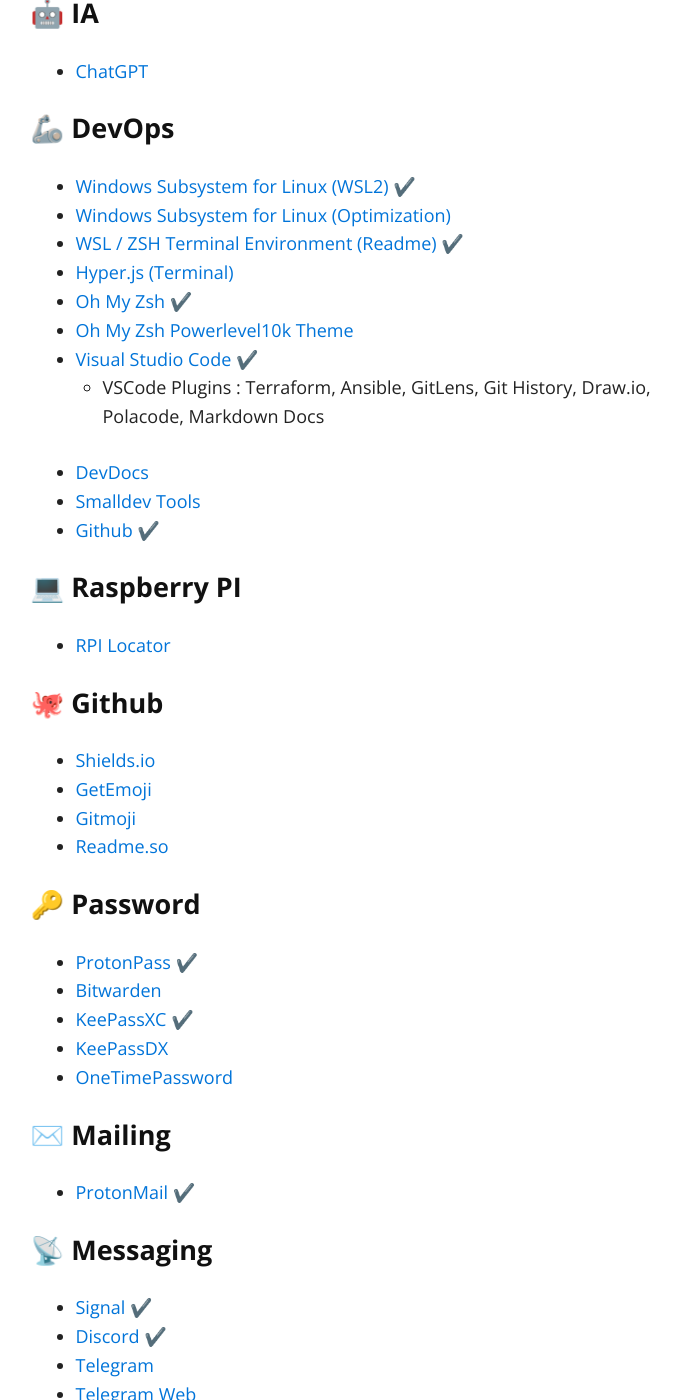
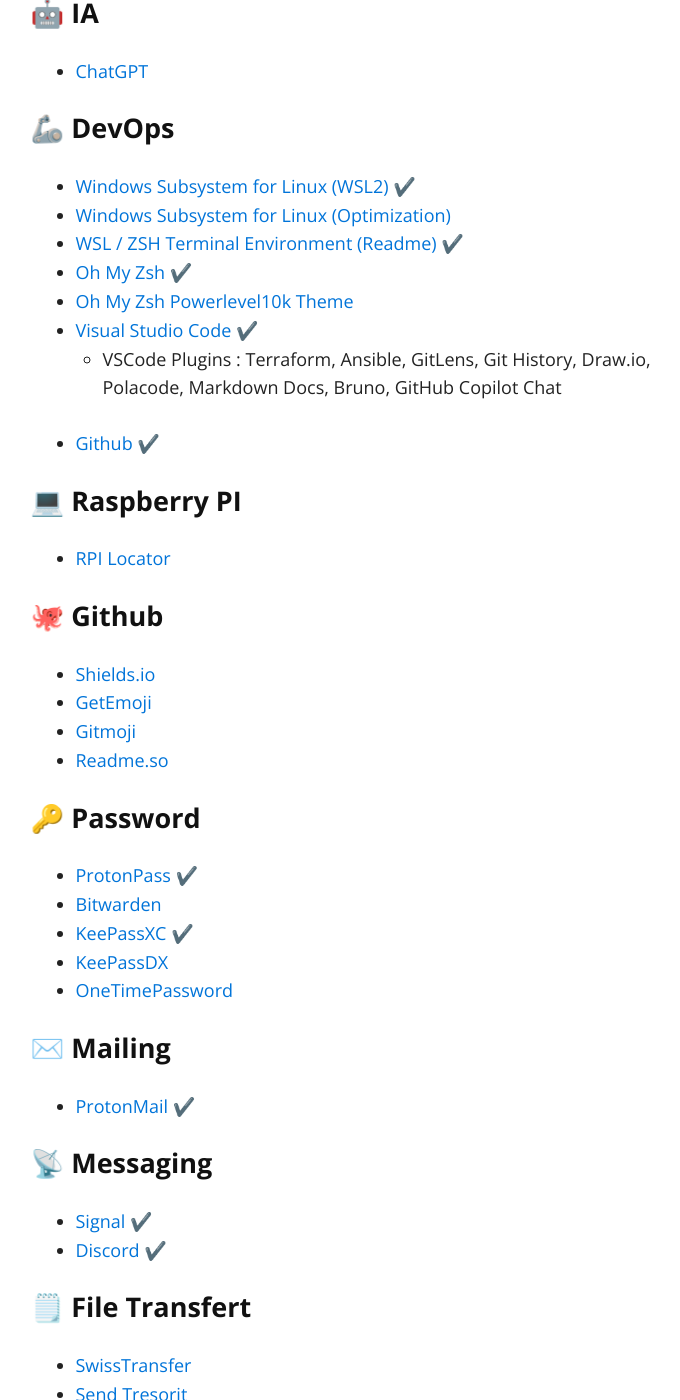
Before and after one commit to jcabeza/Awesome-Links, a Jekyll site: the page built from index.md, in a window 1280 px wide and 1400 px high, scrolled down 1367 px. Shown: the whole window, without its empty margins (279-959 px from the left). Built offline with Jekyll 4.4.1, drawn with Linux system fonts in a browser that asks for light colours; nearby versions of some CDN libraries; some of the changed text lies outside the part shown.

Commit message:
Refactor links in index.md for consistency
Updated links for various resources to remove trailing slashes and ensure consistency. Added new entries and removed outdated ones.

```diff
--- a/index.md
+++ b/index.md
@@ -13,47 +13,44 @@ layout: default
 
 #### 🌍 Search
 
-- [Startpage](https://www.startpage.com/)
-- [DarkSearch](https://darksearch.io/)
+- [Startpage](https://www.startpage.com)
+- [DarkSearch](https://darksearch.io)
 
 #### 🧩 Addons
 
-- [uBlock Origin](https://addons.mozilla.org/fr/firefox/addon/ublock-origin/) ✔️
-- [Privacy Badger](https://addons.mozilla.org/fr/firefox/addon/privacy-badger17/) ✔️
+- [uBlock Origin](https://addons.mozilla.org/fr/firefox/addon/ublock-origin) ✔️
+- [Privacy Badger](https://addons.mozilla.org/fr/firefox/addon/privacy-badger17) ✔️
 - [HTTPS Everywhere](https://addons.mozilla.org/fr/firefox/addon/https-everywhere) ✔️
 - [Redirector](https://addons.mozilla.org/fr/firefox/addon/redirector) ✔️
-- [Privacy Redirect](https://addons.mozilla.org/fr/firefox/addon/privacy-redirect/) ✔️
+- [Privacy Redirect](https://addons.mozilla.org/fr/firefox/addon/privacy-redirect) ✔️
 
 #### 💻 Linux
 
-- [Crontab Guru](https://crontab.guru/)
-- [Rocky Linux](https://docs.rockylinux.org/books/)
+- [Crontab Guru](https://crontab.guru)
+- [Rocky Linux](https://docs.rockylinux.org/books)
 
 #### 💻 Windows
 
 - [PowerToys](https://github.com/microsoft/PowerToys/releases) ✔️
-- [XMeters](https://entropy6.com/xmeters/)
-- [Chocolatey](https://chocolatey.org/)
+- [XMeters](https://entropy6.com/xmeters)
+- [Chocolatey](https://chocolatey.org)
 - [Rain Wallpaper](http://rainysoft.cc/rainwallpaper.html)
-- [Lightkey (AI-powered Text Predictions)](https://www.lightkey.io/)
+- [Lightkey (AI-powered Text Predictions)](https://www.lightkey.io)
 
 #### 🤖 IA
 
-- [ChatGPT](https://chatgpt.com/)
+- [ChatGPT](https://chatgpt.com)
 
 #### 🦾 DevOps
 
 - [Windows Subsystem for Linux (WSL2)](https://docs.microsoft.com/fr-fr/windows/wsl/install-win10) ✔️
 - [Windows Subsystem for Linux (Optimization)](https://medium.com/@leandrocrs/speeding-up-wsl-i-o-up-than-5x-fast-saving-a-lot-of-battery-life-cpu-usage-c3537dd03c74)
 - [WSL / ZSH Terminal Environment (Readme)](https://fcbrossard.net/blog/wsl-ubuntu-zsh-hyper-terminal) ✔️
-- [Hyper.js (Terminal)](https://hyper.is/)
 - [Oh My Zsh](https://ohmyz.sh/) ✔️
 - [Oh My Zsh Powerlevel10k Theme](https://github.com/romkatv/powerlevel10k)
-- [Visual Studio Code](https://code.visualstudio.com/) ✔️
-  - VSCode Plugins : Terraform, Ansible, GitLens, Git History, Draw.io, Polacode, Markdown Docs
-- [DevDocs](https://devdocs.io/)
-- [Smalldev Tools](https://smalldev.tools/)
-- [Github](https://github.com/) ✔️
+- [Visual Studio Code](https://code.visualstudio.com) ✔️
+  - VSCode Plugins : Terraform, Ansible, GitLens, Git History, Draw.io, Polacode, Markdown Docs, Bruno, GitHub Copilot Chat
+- [Github](https://github.com) ✔️
 
 #### 💻 Raspberry PI
 
@@ -61,9 +58,9 @@ layout: default
 
 #### 🐙 Github
 
-- [Shields.io](https://shields.io/)
-- [GetEmoji](https://getemoji.com/)
-- [Gitmoji](https://gitmoji.dev/)
+- [Shields.io](https://shields.io)
+- [GetEmoji](https://getemoji.com)
+- [Gitmoji](https://gitmoji.dev)
 - [Readme.so](https://readme.so/fr)
 
 #### 🔑 Password
@@ -82,132 +79,119 @@ layout: default
 
 - [Signal](https://www.signal.org) ✔️
 - [Discord](https://discord.com/download) ✔️
-- [Telegram](https://telegram.org)
-- [Telegram Web](https://web.telegram.im/)
-
-
-#### 📄 File Management
-
-- [Nextcloud](https://nextcloud.com/)
-- [Filegator](https://filegator.io/)
 
 #### 🗒️ File Transfert
 
 - [SwissTransfer](https://www.swisstransfer.com/fr)
-- [Send Tresorit](https://send.tresorit.com/)
+- [Send Tresorit](https://send.tresorit.com)
 - [Onion Share](https://onionshare.org)
 - [SecureDrop](https://securedrop.org)
 
 #### 📄 File Restore
 
-- [Recuva](http://www.recuva.fr/)
-
-#### 📄 File Search
-
-- N.A
+- [Recuva](http://www.recuva.fr)
 
 #### 📄 File Duplicate
 
-- [dupeGuru](https://dupeguru.voltaicideas.net/)
-- [Czkawka for Linux](https://qarmin.github.io/czkawka/)
+- [dupeGuru](https://dupeguru.voltaicideas.net)
+- [Czkawka for Linux](https://qarmin.github.io/czkawka)
 
 #### 📑 PDF Tools
 
-- [I Love PDF](https://www.ilovepdf.com/)
+- [I Love PDF](https://www.ilovepdf.com)
 - [AvePDF](https://avepdf.com/fr)
 
 #### 📖 RSS Readers
 
-- [Feedly](https://feedly.com/)
+- [Feedly](https://feedly.com)
 
 #### 📂 Directory Reader / Framework
 
 - [DirectoryLister](https://github.com/DirectoryLister/DirectoryLister.git)
 - [Reveal.js](https://lab.hakim.se/reveal-js-leap/#/)
-- [Reveal.js](https://revealjs.com/)
-- [Apaxy](https://oupala.github.io/apaxy/)
+- [Reveal.js](https://revealjs.com)
+- [Apaxy](https://oupala.github.io/apaxy)
 - [Naked Pages](https://github.com/krisanalfa/naked-pages)
 
 #### 📝 Wiki
 
-- [Wiki.js](https://wiki.js.org/)
-- [BookStack](https://www.bookstackapp.com/)
+- [Wiki.js](https://wiki.js.org)
+- [BookStack](https://www.bookstackapp.com)
 
 #### 📥 Torrent
 
-- [WebTorrent](https://webtorrent.io/)
+- [WebTorrent](https://webtorrent.io)
 
 #### 📢 Spell Checker
 
-- [Antidote](https://www.antidote.info/fr/antidote-10)
-- [LanguageTool](https://languagetool.org/fr/)
+- [LanguageTool](https://languagetool.org/fr)
 
 #### 📸 Photo
 
-- [RawTherapee](https://rawtherapee.com/)
-- [Darktable](https://darktable.fr/)
+- [RawTherapee](https://rawtherapee.com)
+- [Darktable](https://darktable.fr)
 - [Sony Remote Camera Tool](https://support.d-imaging.sony.co.jp/app/remotecameratool/en/)
-- [colourise](https://colourise.sg/)
-- [Pixls](https://pixls.us/)
-- [Free Profile Picture Maker ](https://pfpmaker.com/)
+- [colourise](https://colourise.sg)
+- [Pixls](https://pixls.us)
+- [Free Profile Picture Maker ](https://pfpmaker.com)
 
 #### 📷 Photoshop / Icons Library / Guide line
 
-- [Guide Line Colour](http://guidelinecolour.com/?p=tools/guidelinecolours/)
+- [Guide Line Colour](http://guidelinecolour.com/?p=tools/guidelinecolours)
 - [Live Weave](https://liveweave.com/colors/index.html)
-- [Web Colour Data](http://webcolourdata.com/)
-- [Flaticon](https://www.flaticon.com/)
-- [Iconsvg](https://iconsvg.xyz/)
+- [Web Colour Data](http://webcolourdata.com)
+- [Flaticon](https://www.flaticon.com)
+- [Iconsvg](https://iconsvg.xyz)
 - [Icones8](https://icones8.fr/icons)
-- [Instant Logo Search](http://instantlogosearch.com/)
-- [Freepik](https://www.freepik.com/)
-- [Photopea](https://www.photopea.com/)
-- [Pixlr](https://pixlr.com/fr/)
-- [Krita](https://krita.org/en/download/krita-desktop/)
-- [PSD Reader](https://maxogden.github.io/psd.js/)
-- [Reshot](https://www.reshot.com/)
-- [Simple Icons](https://simpleicons.org/)
+- [Instant Logo Search](http://instantlogosearch.com)
+- [Freepik](https://www.freepik.com)
+- [Photopea](https://www.photopea.com)
+- [Pixlr](https://pixlr.com/fr)
+- [Krita](https://krita.org/en/download/krita-desktop)
+- [PSD Reader](https://maxogden.github.io/psd.js)
+- [Reshot](https://www.reshot.com)
+- [Simple Icons](https://simpleicons.org)
 
 #### 📹 Video
 
-- [Handbrake](https://handbrake.fr/) ✔️
-- [OBS Studio](https://obsproject.com/fr/)
-- [Screencast-o-matic (Video Recording and Editing)](https://screencast-o-matic.com/)
-- [Free Cam (Video Recording and Editing)](https://www.freescreenrecording.com/)
+- [Handbrake](https://handbrake.fr) ✔️
+- [OBS Studio](https://obsproject.com/fr)
+- [Screencast-o-matic (Video Recording and Editing)](https://screencast-o-matic.com)
+- [Free Cam (Video Recording and Editing)](https://www.freescreenrecording.com)
 - [simple-video-cutter](https://github.com/bartekmotyl/simple-video-cutter.git)
 - [VidCutter](https://github.com/ozmartian/vidcutter)
-- [Shotcut](https://www.shotcut.org/)
-- [LosslessCut](https://mifi.github.io/lossless-cut/)
-- [Davinci Resolve](https://www.blackmagicdesign.com/fr/products/davinciresolve/)
-- [EBSynth](https://ebsynth.com/)
+- [Shotcut](https://www.shotcut.org)
+- [LosslessCut](https://mifi.github.io/lossless-cut)
+- [Davinci Resolve](https://www.blackmagicdesign.com/fr/products/davinciresolve)
+- [EBSynth](https://ebsynth.com)
 
 #### 🎬 Multimedia / Media Center
 
-- [Emby](https://emby.media/) ✔️
-- [Kodi](https://kodi.tv/) ✔️
-- [Plex](https://www.plex.tv/your-media/)
-- [Captvty](https://captvty.fr/)
+- [Emby](https://emby.media) ✔️
+- [Kodi](https://kodi.tv) ✔️
+- [Plex](https://www.plex.tv/your-media)
+- [Captvty](https://captvty.fr)
 
 #### 📷 Picture / Picture Library
 
-- [TinyEye](https://tineye.com/)
-- [Pixabay](https://pixabay.com/fr/)
-- [Pexels](https://www.pexels.com/fr-fr/)
-- [Unsplash](https://unsplash.com/)
+- [TinyEye](https://tineye.com)
+- [Pixabay](https://pixabay.com/fr)
+- [Pexels](https://www.pexels.com/fr-fr)
+- [Unsplash](https://unsplash.com)
 - [Stocksnap.io](https://stocksnap.io/popular)
-- [Estract Pics](https://extract.pics/)
-- [Convertio](https://convertio.co/fr/png-ico/)
+- [Estract Pics](https://extract.pics)
+- [Convertio](https://convertio.co/fr/png-ico)
 
 #### 🪟 Wallpapers
 
-- [Wallhaven](https://wallhaven.cc/)
-- [Wallpaperflare](https://www.wallpaperflare.com/)
+- [Wallhaven](https://wallhaven.cc)
+- [Wallpaperflare](https://www.wallpaperflare.com)
 
 #### 💎 3D
 
-- [Blender](https://www.blender.org/)
+- [Blender](https://www.blender.org)
 - [Quixel](https://quixel.com/gallery)
-- [Unreal](https://www.unrealengine.com/en-US/)
+- [Unreal](https://www.unrealengine.com/en-US)
 
 #### 👫🏻 Collaborative
 
@@ -414,14 +388,14 @@ layout: default
 
 #### 😜 Funny
 
-- [Papertoys](https://www.paper-toy.fr/)
-- [Geektyper](http://geektyper.com/)
-- [Heckertyper](https://hackertyper.net/)
-- [Archive.org](https://archive.org/)
-- [dpi.lv](http://dpi.lv/)
-- [Windows XP React.js](https://winxp.now.sh/)
-- [Zenphoton](https://zenphoton.com/)
-- [Weavesilk](http://weavesilk.com/)
+- [Papertoys](https://www.paper-toy.fr)
+- [Geektyper](http://geektyper.com)
+- [Heckertyper](https://hackertyper.net)
+- [Archive.org](https://archive.org)
+- [dpi.lv](http://dpi.lv)
+- [Windows XP React.js](https://winxp.now.sh)
+- [Zenphoton](https://zenphoton.com)
+- [Weavesilk](http://weavesilk.com)
 - [Harmony](https://mrdoob.com/projects/harmony/#web)
 - [WebGL-Fluid-Simulation](https://paveldogreat.github.io/WebGL-Fluid-Simulation/)
 - [Foldnfly](https://www.foldnfly.com/#/1-1-1-1-1-1-1-1-2)
```
Also changed, not shown: other parts of index.md (+2 -12 lines).
